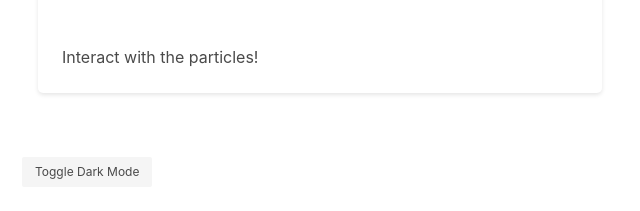
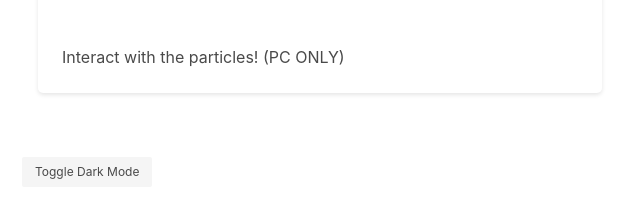
Before and after one commit to josef-eagon/josef-eagon.github.io, a plain HTML site: page projects.html in a window 1280 px wide. Shown: the part 542-753 px from the top of the page, 26-666 px from the left. Drawn offline with nearby package versions, Linux system fonts and the light colour scheme.

Commit message:
updated projects page

```diff
--- a/projects.html
+++ b/projects.html
@@ -67,7 +67,7 @@
           <a href="projects/mouse_particles.html">
             <div class="box">
               <h3 class="title is-4">Mouse Particles</h3>
-              <p>Interact with the particles!</p>
+              <p>Interact with the particles! (PC ONLY)</p>
             </div>
           </a>
       </div>
```
